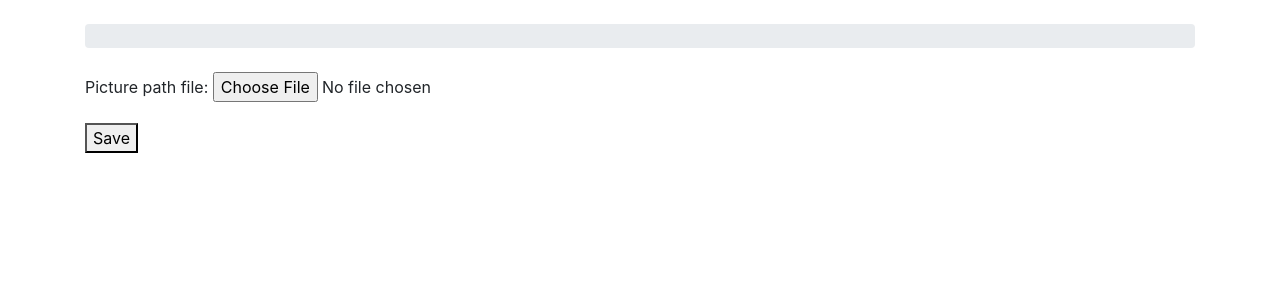
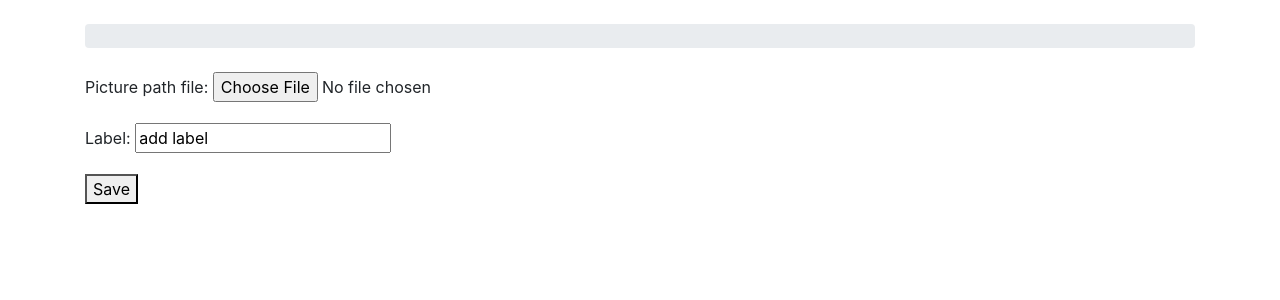
Before and after one commit to fck-old/BAT, a Django app: page /batapp/upload/ in a window 1280 px wide. Shown: the part 16-316 px from the top of the page. Run offline with Django 3.2, Linux system fonts and the light colour scheme; the visitor is signed in with stand-in values (Sample User, id 1); some libraries are stand-ins or nearby versions; some web fonts are replaced.

Commit message:
Label bei Bild hochladen und zurueckgeben hinzugefuegt

```diff
--- a/batproject/batapp/forms.py
+++ b/batproject/batapp/forms.py
@@ -6,4 +6,4 @@ class PictureForm(forms.ModelForm):
 
     class Meta:
         model = Picture
-        fields = ['picture_path_file']
+        fields = ['picture_path_file', 'label']
--- a/batproject/batapp/models.py
+++ b/batproject/batapp/models.py
@@ -5,4 +5,5 @@ from django.contrib.auth.models import User
 # Create your models here.
 class Picture(models.Model):
     picture_path_file = models.ImageField(upload_to='images/')
+    label = models.CharField(max_length=200, default='add label')
     #uploaded_by = models.ForeignKey(User, related_name='uploaded')
--- a/batproject/templates/getimages.html
+++ b/batproject/templates/getimages.html
@@ -5,5 +5,8 @@
             <div class="col-md-4">
                 <img src= "{{p.picture_path_file.url}}" class="image-responsive" style="width: 100%; float: left; margin-right: 10px;" />
             </div>
+            <div>
+                {{p.label}}
+            </div>
         {% endfor %}
     {% endblock %}
```
